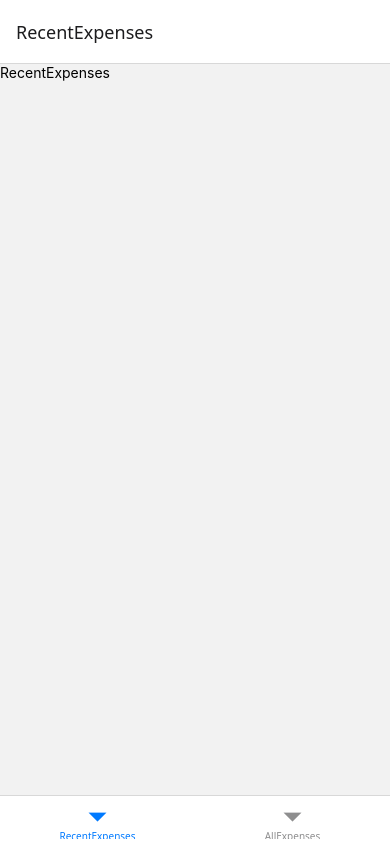
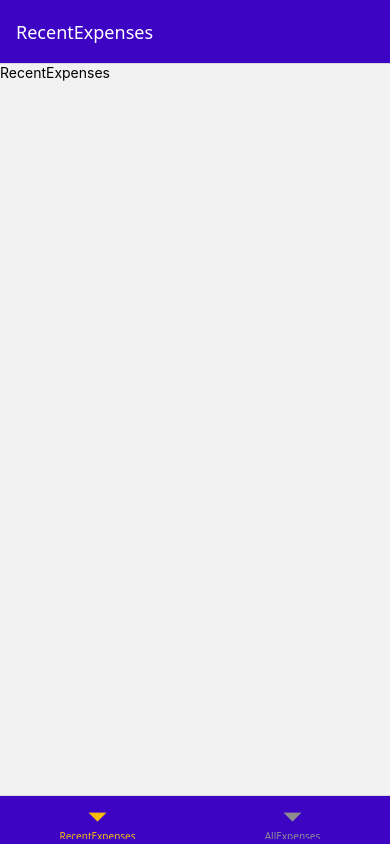
Before and after one commit to baodev97/ExpenseTrackApp, a React Native app: screen / in a window 390 px wide. Built offline with nearby package versions, Linux system fonts and the light colour scheme.

Commit message:
configuration Bottom tabs Navigator

```diff
--- a/App.tsx
+++ b/App.tsx
@@ -3,6 +3,7 @@ import { NavigationContainer } from '@react-navigation/native';
 import { createNativeStackNavigator } from '@react-navigation/native-stack';
 
 import { StatusBar } from "react-native";
+import { GlobalStyles } from './constants/styles';
 import AllExpenses from "./screens/AllExpenses";
 import ManageExpenses from './screens/ManageExpense';
 import RecentExpenses from './screens/RecentExpenses';
@@ -12,7 +13,12 @@ const BottomTabs = createBottomTabNavigator();
 
 function ExpensesOverview(){
   return (
-    <BottomTabs.Navigator>
+    <BottomTabs.Navigator screenOptions={{
+      headerStyle:{backgroundColor:GlobalStyles.colors.primary500},
+      headerTintColor:'white',
+      tabBarStyle:{backgroundColor:GlobalStyles.colors.primary500},
+      tabBarActiveTintColor:GlobalStyles.colors.accent500
+    }}>
       <BottomTabs.Screen name='RecentExpenses' component={RecentExpenses}/>
       <BottomTabs.Screen name='AllExpenses' component={AllExpenses}/>
     </BottomTabs.Navigator>
```
